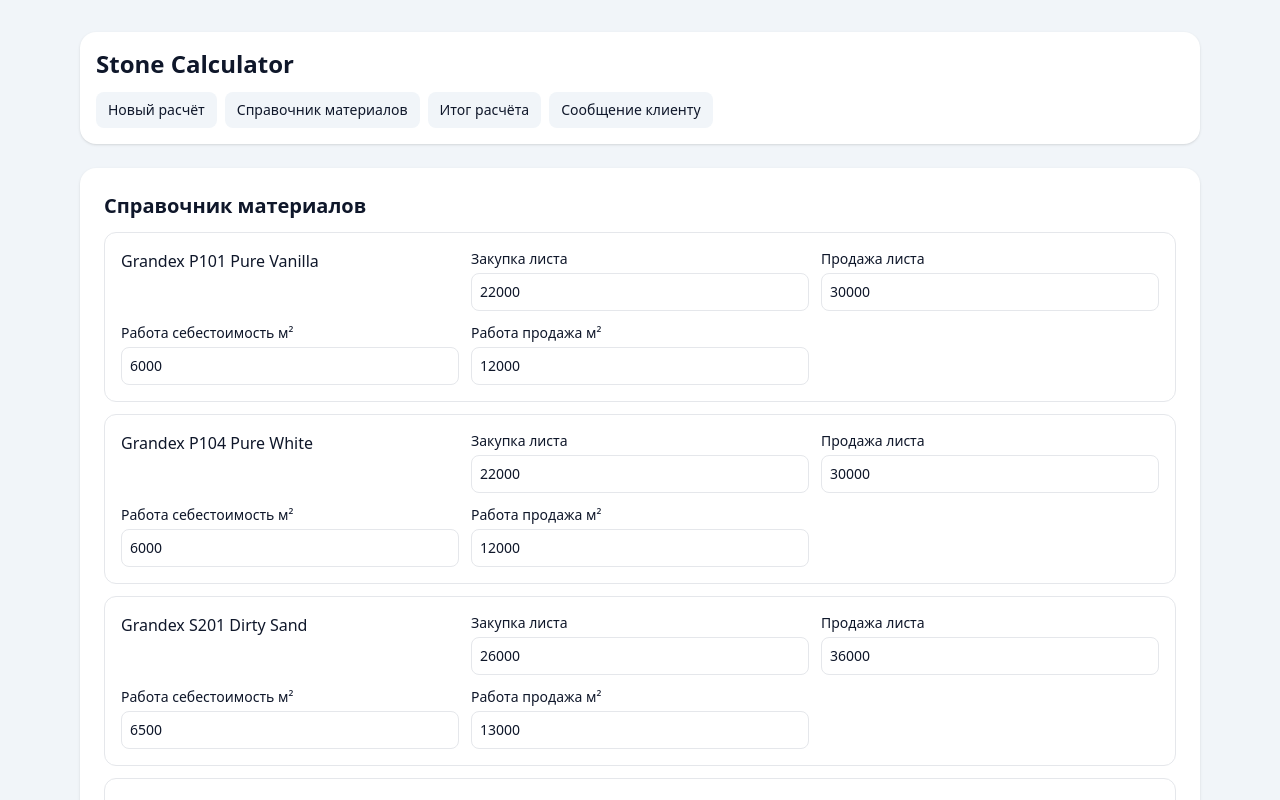
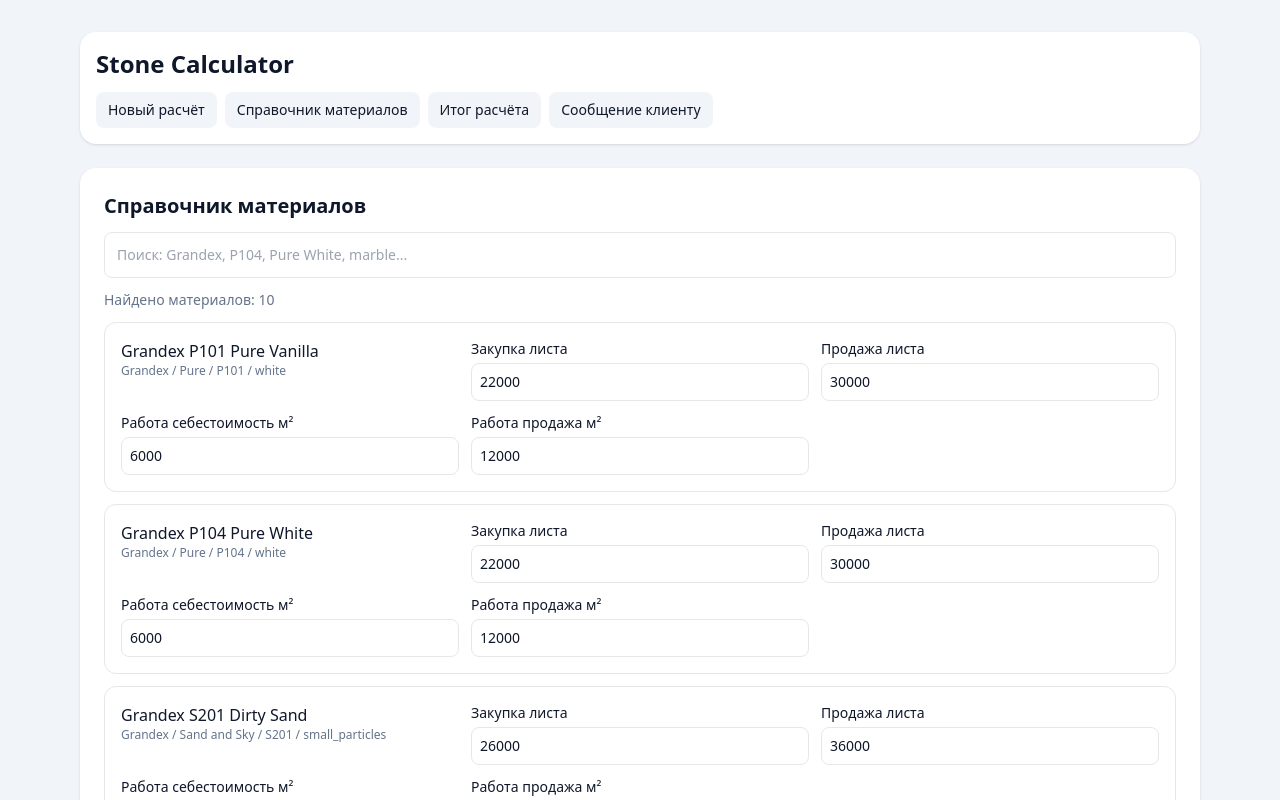
Before and after one commit to 71alex71-dev/calculator1, a Next.js app: page /materials in a window 1280 px wide. Shown: the top 800 px of the page. Built offline with nearby package versions, Linux system fonts and the light colour scheme.

Commit message:
Add material search

```diff
--- a/app/components/CalculatorApp.tsx
+++ b/app/components/CalculatorApp.tsx
@@ -375,16 +375,52 @@
   materials: Material[];
   setMaterials: (materials: Material[]) => void;
 }) {
+  const [search, setSearch] = useState('');
+
+  const filteredMaterials = materials.filter((material) => {
+    const query = search.toLowerCase().trim();
+
+    if (!query) return true;
+
+    return [
+      material.brand,
+      material.series,
+      material.code,
+      material.name,
+      material.fullName,
+      material.category,
+    ]
+      .join(' ')
+      .toLowerCase()
+      .includes(query);
+  });
+
   return (
     <section className="space-y-3 rounded-2xl bg-white p-6 shadow">
       <h2 className="text-xl font-semibold">Справочник материалов</h2>
 
-      {materials.map((m) => (
+      <input
+        className="w-full rounded-lg border p-3 text-sm"
+        placeholder="Поиск: Grandex, P104, Pure White, marble..."
+        value={search}
+        onChange={(e) => setSearch(e.target.value)}
+      />
+
+      <p className="text-sm text-slate-500">
+        Найдено материалов: {filteredMaterials.length}
+      </p>
+
+      {filteredMaterials.map((m) => (
         <div
           key={m.id}
           className="grid grid-cols-1 gap-3 rounded-xl border p-4 md:grid-cols-3"
         >
-          <div className="font-medium">{m.fullName}</div>
+          <div>
+            <div className="font-medium">{m.fullName}</div>
+            <div className="text-xs text-slate-500">
+              {m.brand} / {m.series} / {m.code} / {m.category}
+            </div>
+          </div>
 
           <Input
             label="Закупка листа"
@@ -434,7 +470,6 @@
     </section>
   );
 }
-
 function SummaryView({
   calculation,
   products,
```
